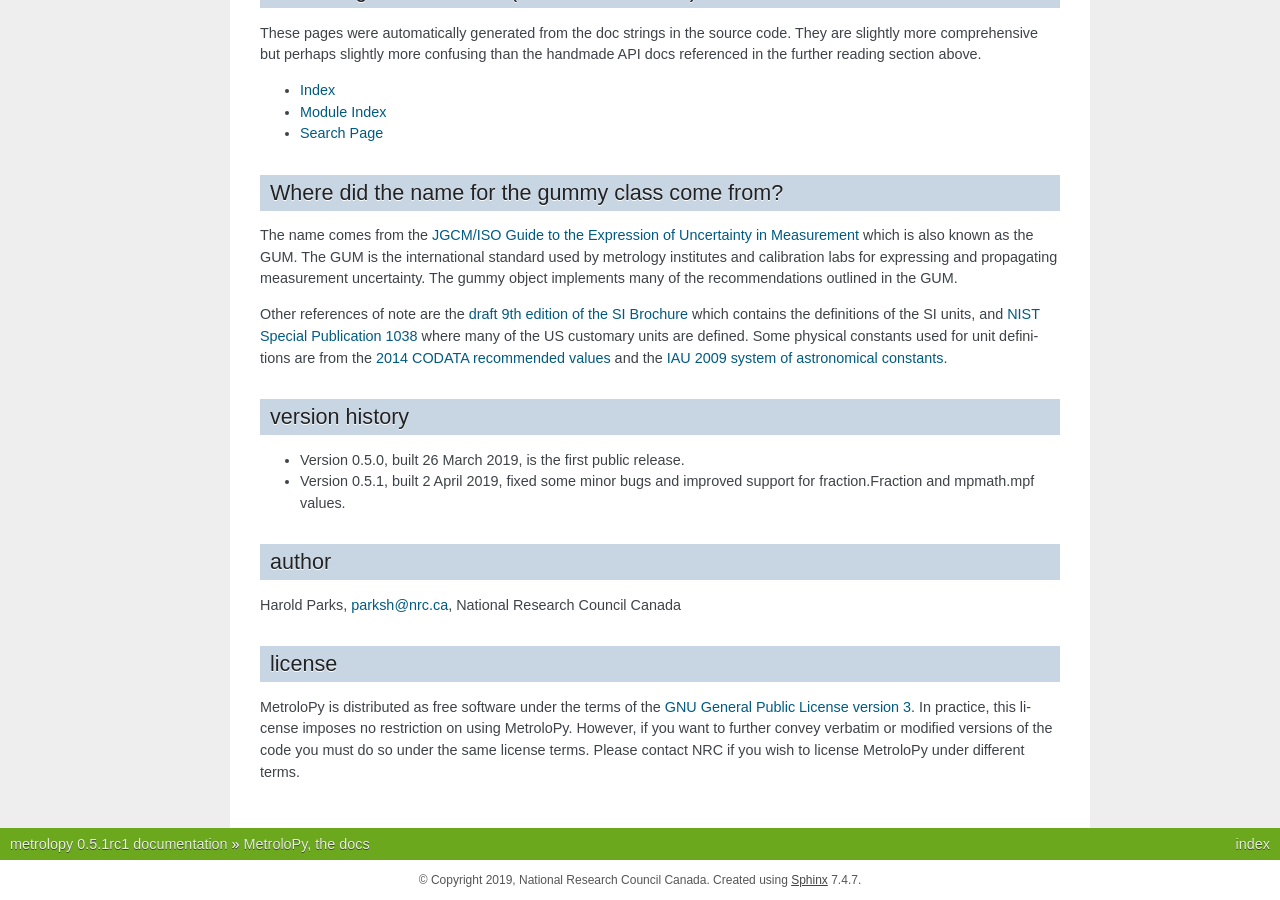
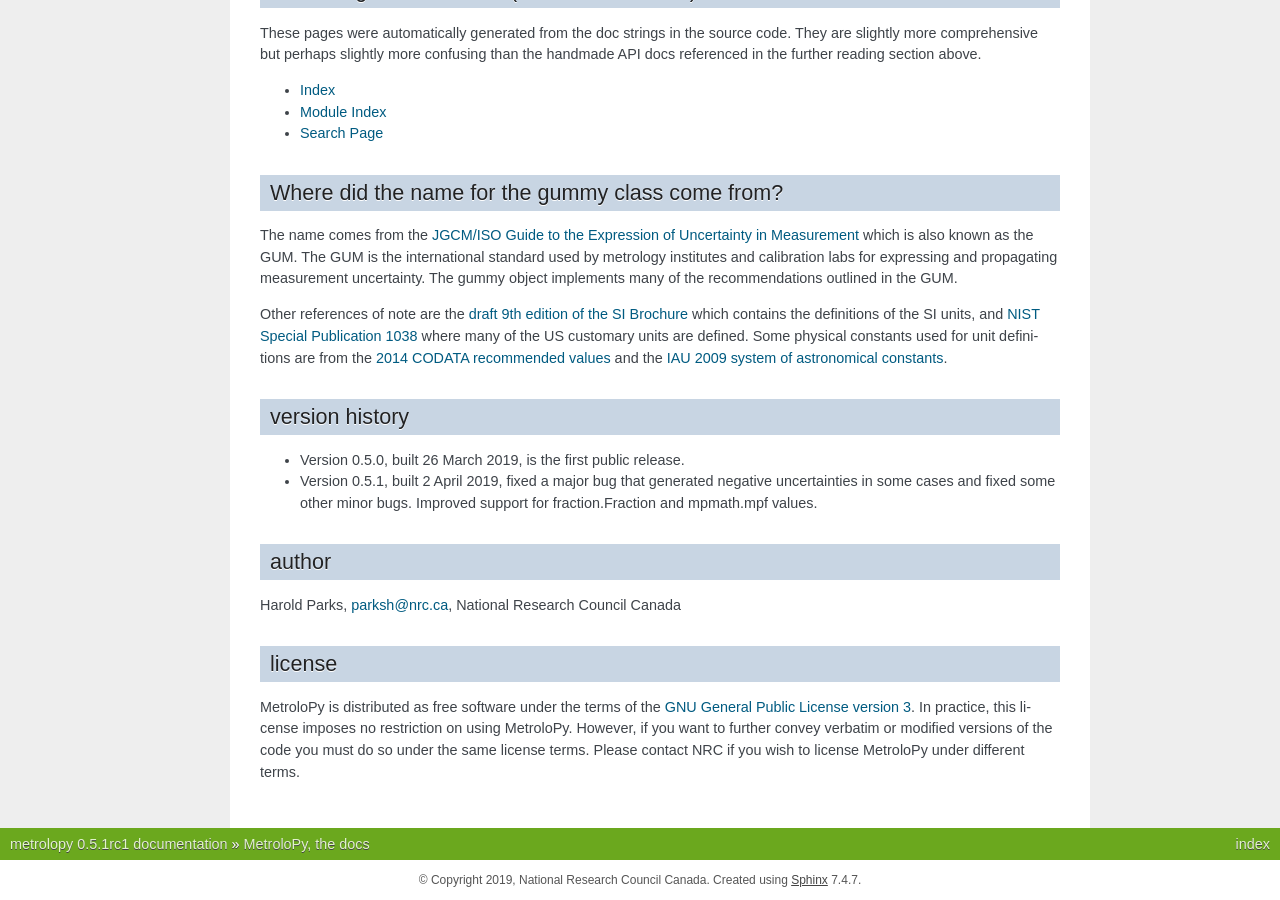
Before and after one commit to nrc-cnrc/MetroloPy, a Sphinx documentation site: the page built from docs/index.rst, in a window 1280 px wide and 900 px high, scrolled down 977 px. Built offline with Sphinx 7.4.7, drawn with Linux system fonts in a browser that asks for light colours.

Commit message:
Update index.rst

```diff
--- a/docs/index.rst
+++ b/docs/index.rst
@@ -118,7 +118,7 @@ version history
 ===============
 
 * Version 0.5.0, built 26 March 2019, is the first public release.
-* Version 0.5.1, built 2 April 2019, fixed some minor bugs and improved support for fraction.Fraction and mpmath.mpf values.
+* Version 0.5.1, built 2 April 2019, fixed a major bug that generated negative uncertainties in some cases and fixed some other minor bugs.  Improved support for fraction.Fraction and mpmath.mpf values.
 
 
 author
```
